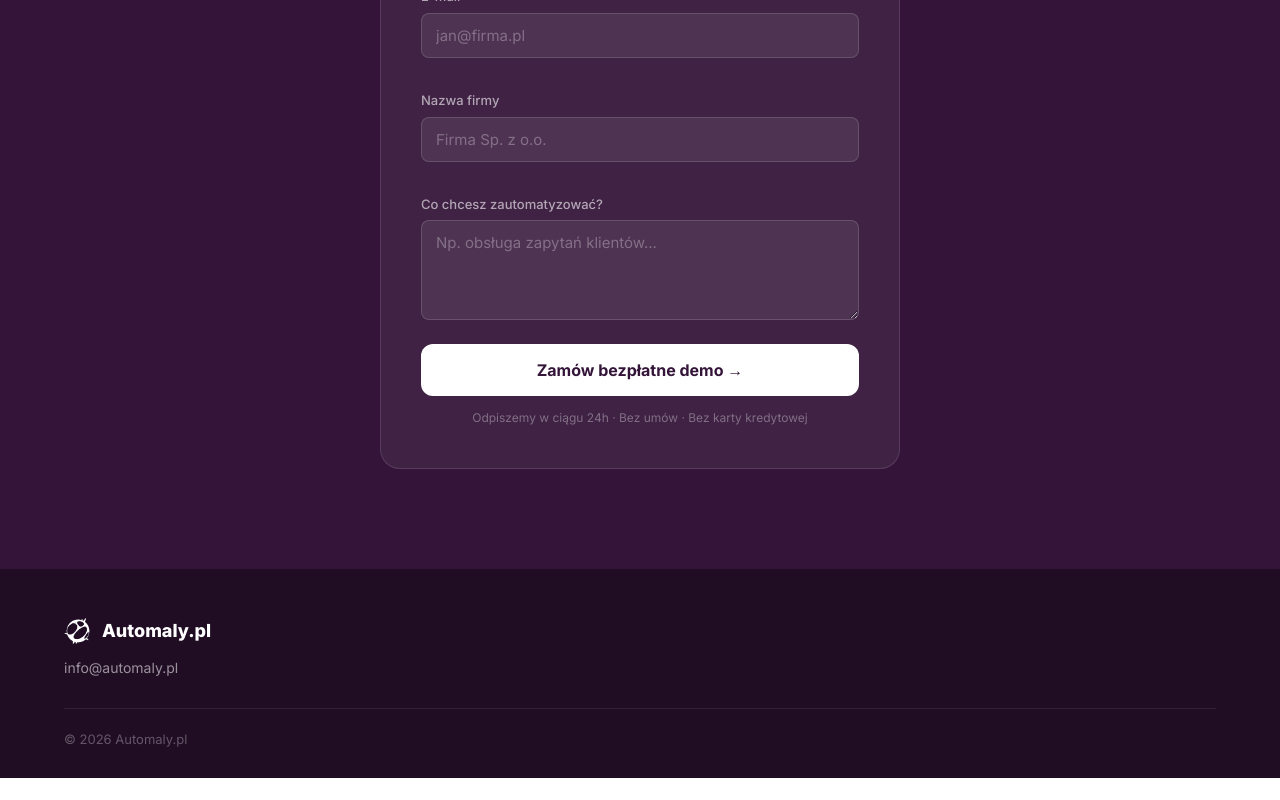
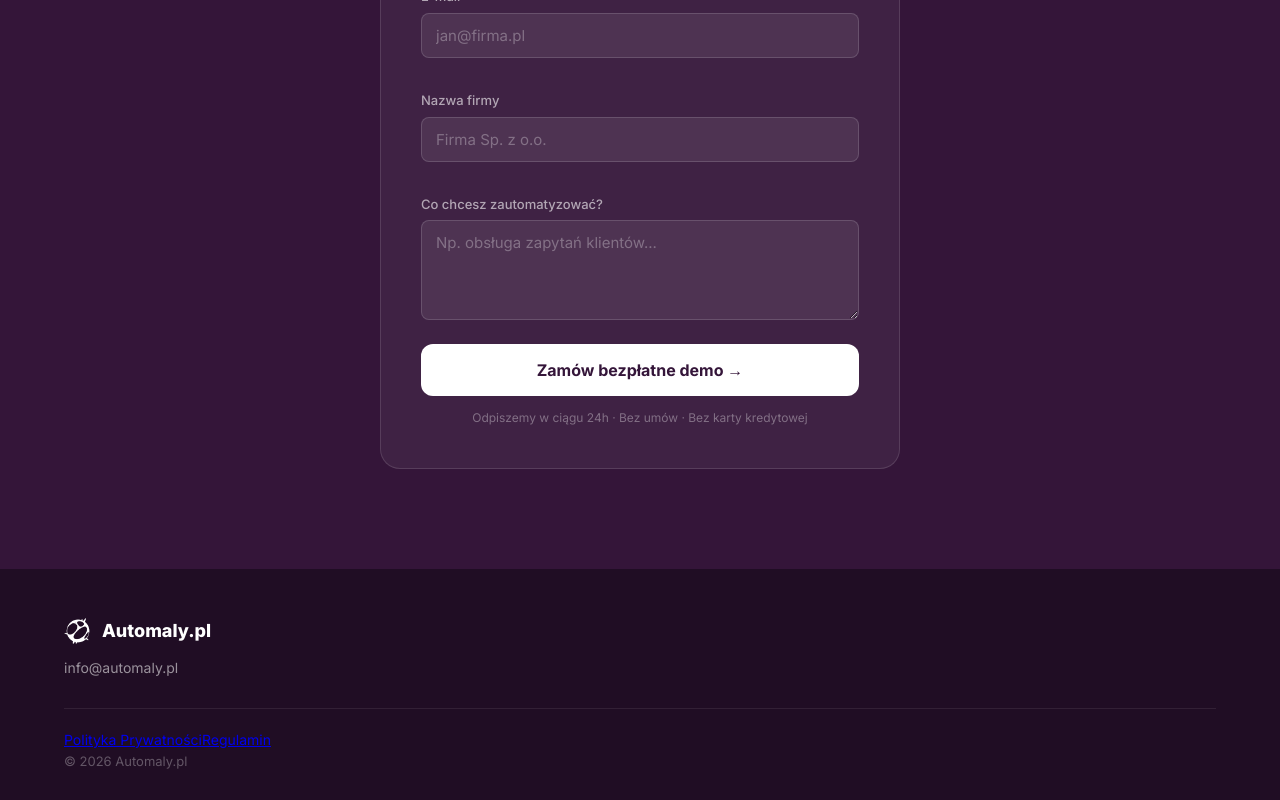
Before and after one commit to MikeyX03/automaly-next, a Next.js app: page / in a window 1280 px wide. Shown: the part 5241-6041 px from the top of the page. Before the commit the page ends 6019 px from the top, so only its background shows below. Built offline with nearby package versions, Linux system fonts and the light colour scheme; no server answers; the database is empty.

Commit message:
Update page.tsx

```diff
--- a/app/page.tsx
+++ b/app/page.tsx
@@ -176,6 +176,10 @@ export default async function Home() {
             </div>
           </div>
         </div>
+        <div className="footer-legal">
+          <a href="/polityka-prywatnosci">Polityka Prywatności</a>
+          <a href="/regulamin">Regulamin</a>
+        </div>
         <div className="footer-bottom">{footer.copyright || '© 2026 Automaly.pl'}</div>
       </footer>
     </>
```
